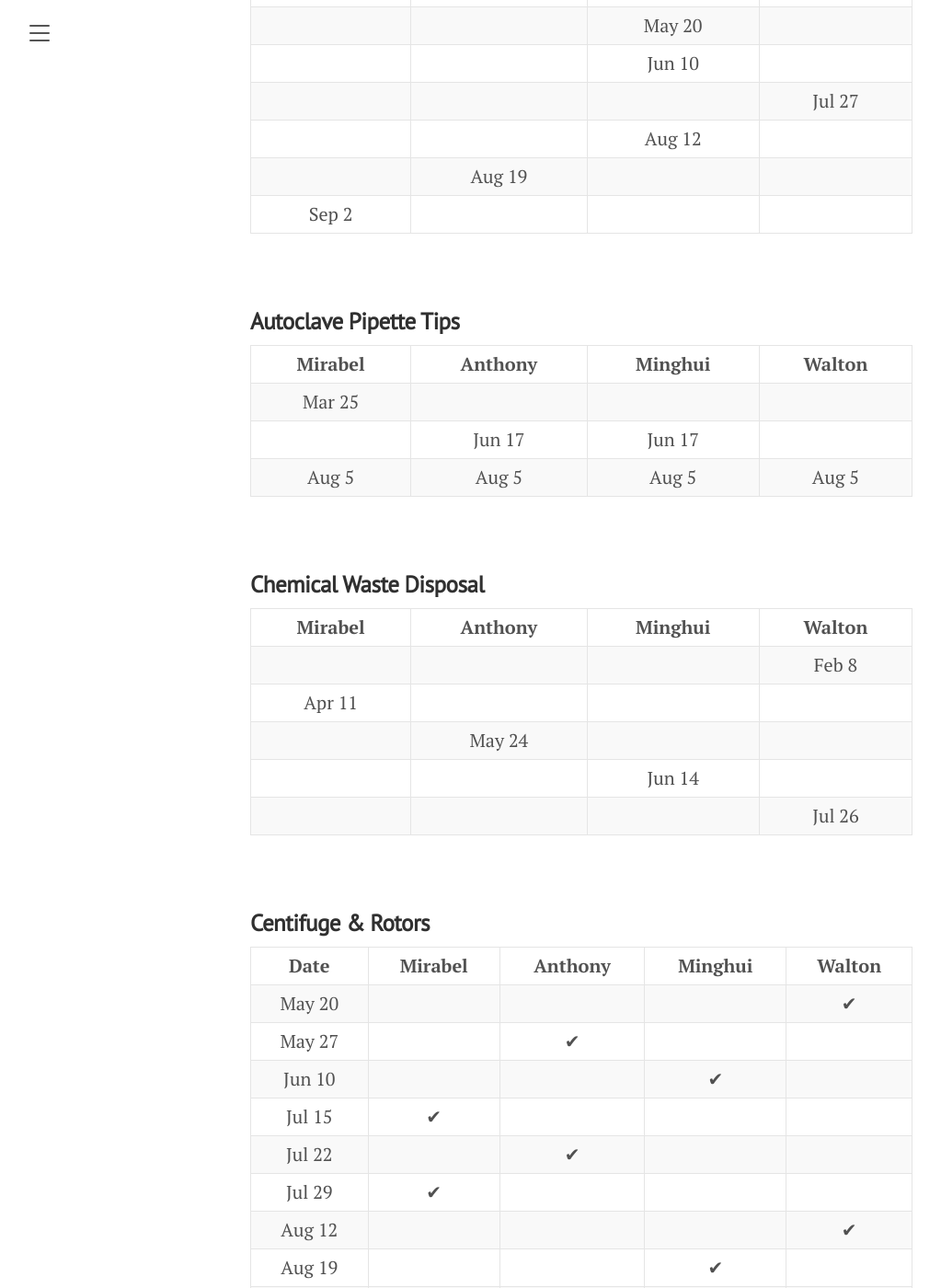
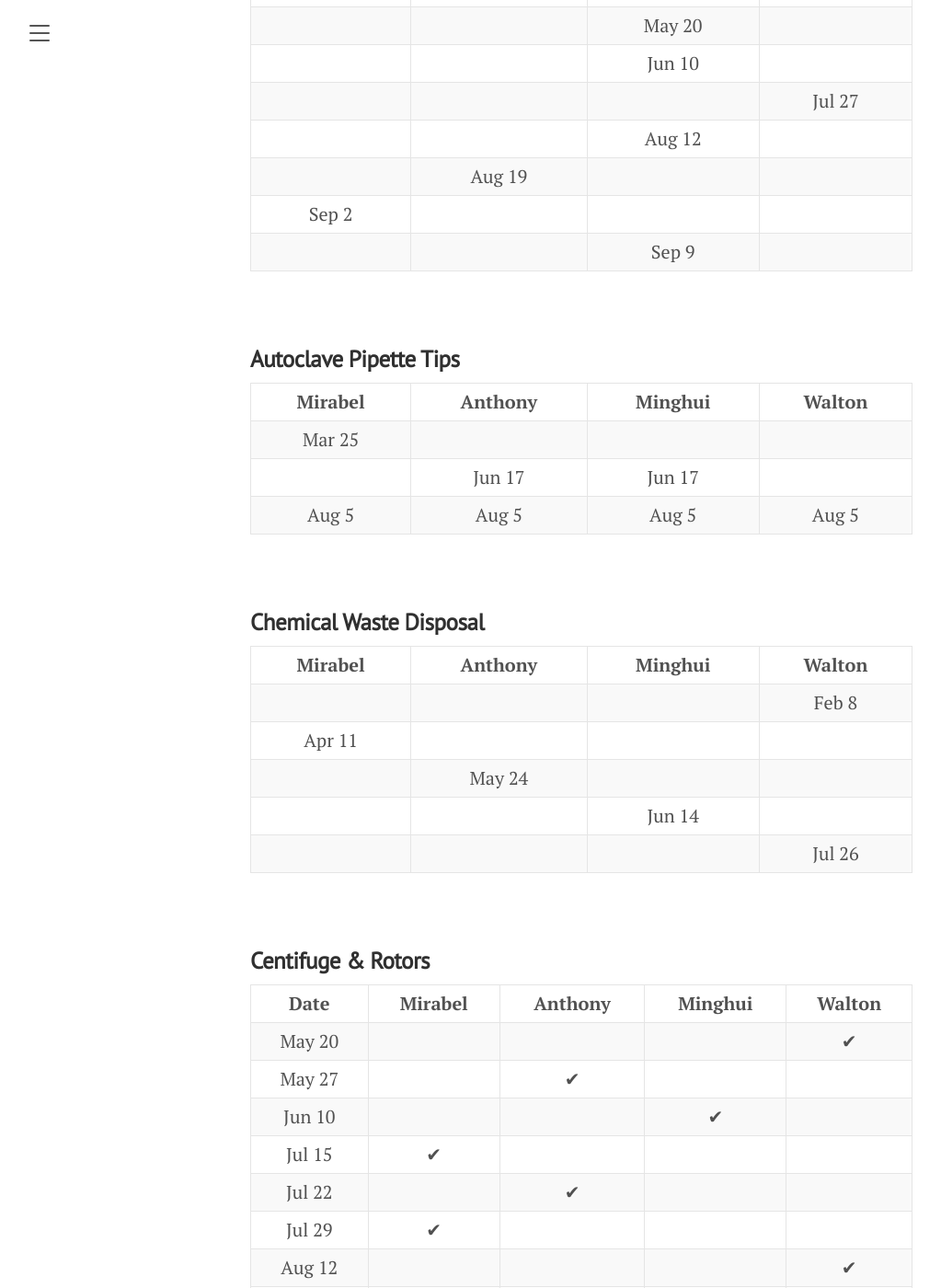
Before and after one commit to horsmanlab/horsmanlab.github.io, a Jekyll site: the page built from duties.md, in a window 1280 px wide and 1400 px high, scrolled down 2283 px. Shown: the whole window at 92% size, without its empty margins (8-1031 px from the left). Built offline with Jekyll 4.4.1, drawn with Linux system fonts in a browser that asks for light colours.

Commit message:
Sept 9 update

```diff
--- a/duties.md
+++ b/duties.md
@@ -162,6 +162,12 @@ title: Duties
       <td align="center">Sep 2</td>
       <td align="center"></td>
       <td align="center"></td>
+      <td align="center"></td>
+    </tr>
+    <tr>
+      <td align="center"></td>
+      <td align="center"></td>
+      <td align="center">Sep 9</td>
       <td align="center"></td>
     </tr>
     </tbody>
@@ -332,6 +338,13 @@ title: Duties
       <td align="center"></td>
       <td align="center">&#x2714;</td>
     </tr>
+    <tr>
+      <td align="center">Sep 9</td>
+      <td align="center">&#x2714;</td>
+      <td align="center"></td>
+      <td align="center"></td>
+      <td align="center"></td>
+    </tr>
     </tbody>
   </table>
 <br/>
```
Also changed, not shown: pubs.md (+1 -1 lines), 4 other files.
